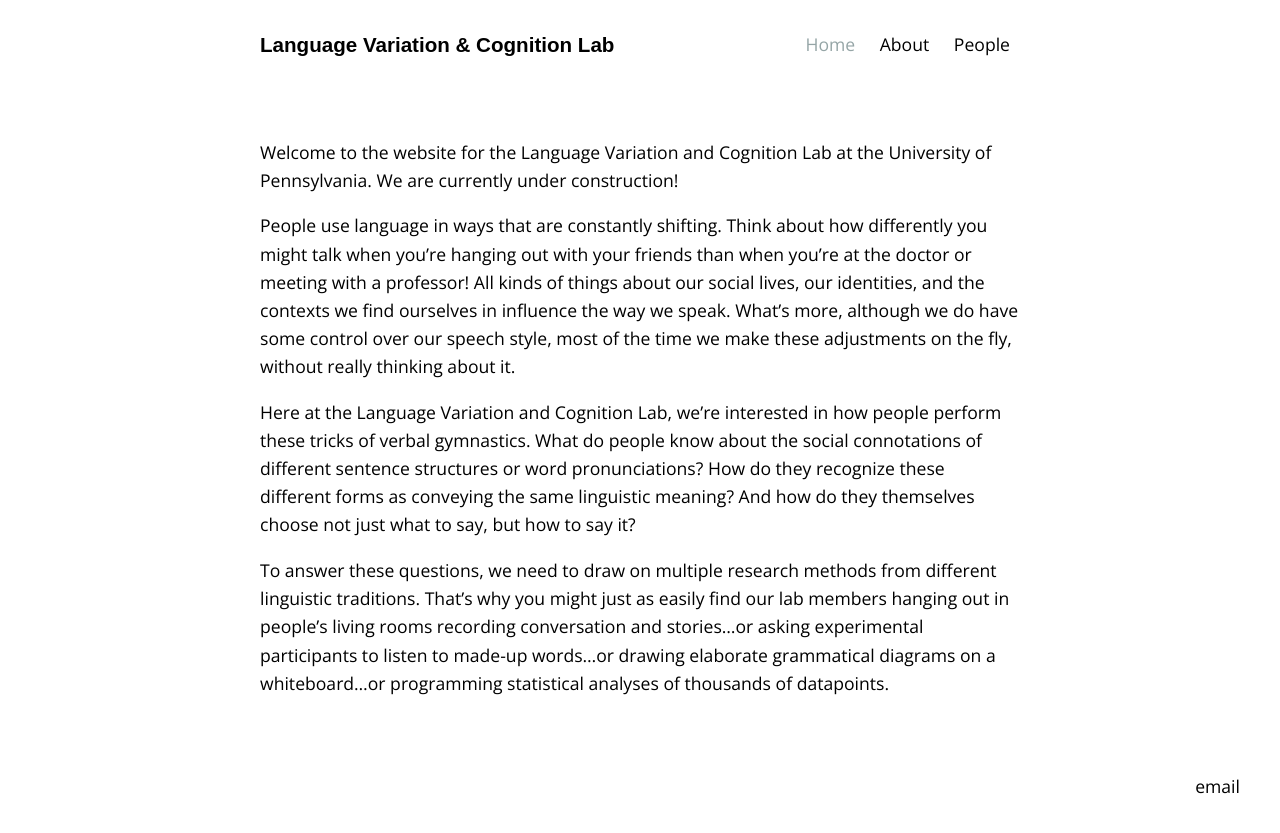
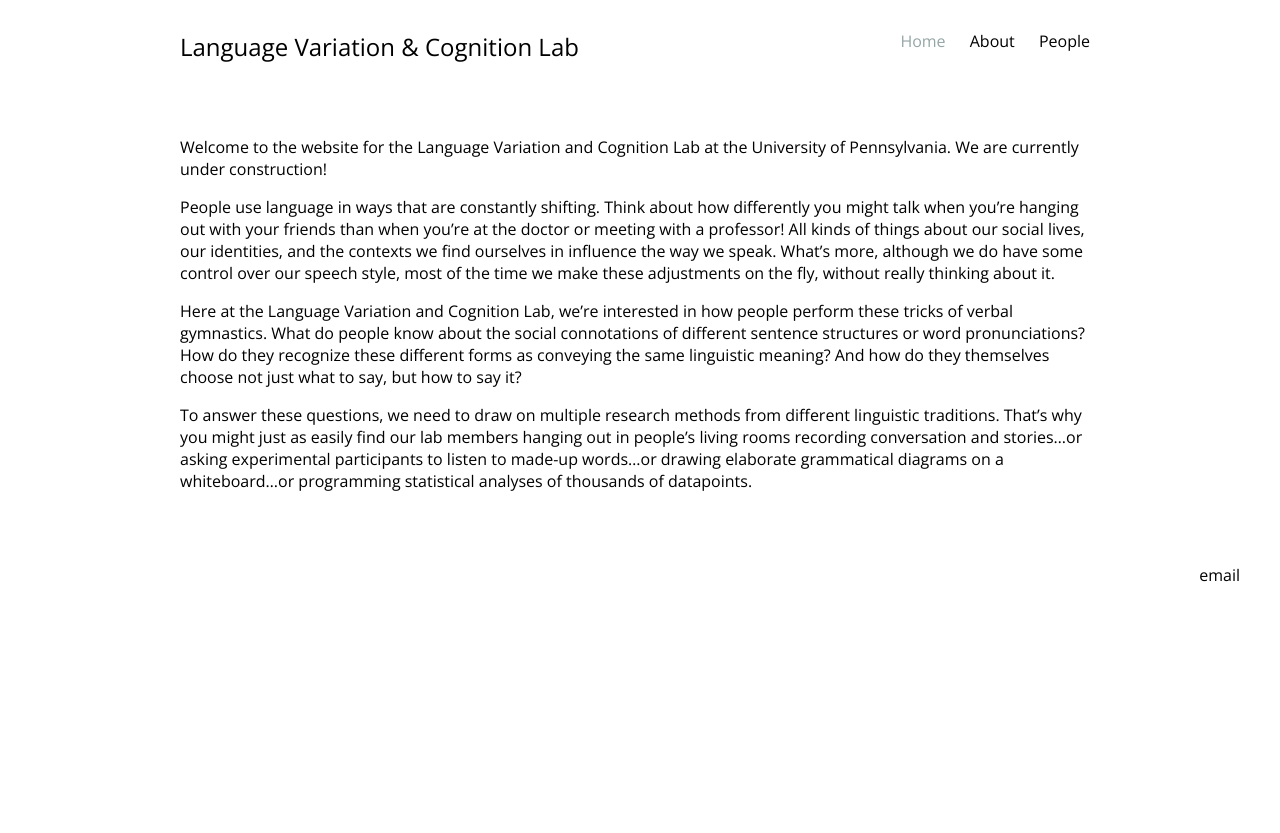
Before and after one commit to laceywade/TammingaLab.github.io, a Jekyll site: the page built from index.md, in a window 1280 px wide. Shown: the top 833 px of the page. Built offline with Jekyll 4.4.1, drawn with Linux system fonts in a browser that asks for light colours; some web fonts are replaced.

Commit message:
width issues

```diff
--- a/_layouts/default.html
+++ b/_layouts/default.html
@@ -20,7 +20,7 @@
     {% endfor %}
   </ul>
   </nav>
-		<h3><a href="/">Language Variation & Cognition Lab</a></h3>
+		<h1><a href="/">Language Variation & Cognition Lab</a></h1>
   <ul>
       </div>
     </header>
--- a/_sass/_base.scss
+++ b/_sass/_base.scss
@@ -1,4 +1,4 @@
-$content-width: 800px;
+$content-width: 75%;
 $main: #fff; /*body background color */
 $font-style: 'Open Sans', sans-serif;
 $font-color: #000; /*paragraph text*/
@@ -7,7 +7,7 @@ $link-hover-color: #e74c3c;
 $link-inactive-color: #000;
 $link-active-color: #95a5a6;
 $heading-font: 'Muli', sans-serif;
-$heading-font-color: #000; /*for page title*/
+/*$heading-font-color: #000; /*for page title*/
 /*$light: #E6EBE0; bottom of page? haven't changed*/
 $header:  #fff; /*header background color*/
 
--- a/_sass/_layout.scss
+++ b/_sass/_layout.scss
@@ -4,35 +4,17 @@ body {
 	margin: 0;
 	color: $font-color;
 	font-family: $font-style;
-	font-size: 1.1em;
-	line-height: 1.6;
+	font-size: 100%;
+	/*line-height: 1.6;*/
 	-webkit-font-smoothing: antialiased;
 }
 
-h1,
-h2,
-h3 {
-	font-weight: 600;
-	color: $heading-font-color;
-	font-family: $heading-font;
-	line-height: 1.5;
-	text-decoration: none;
+
+h1 {
+	font-weight: normal;
+	font-size: 1.5em;
 }
 
-h1 {
-	color: $main;
-	font-size: 2.5em;
-	font-weight: normal;
-	a {
-		text-decoration: none;
-		color: $main;
-	}
-}
-
-h2 {
-	font-size: 2em;
-	text-decoration: none;
-}
 
 a {
 	color: $link-color;
```
